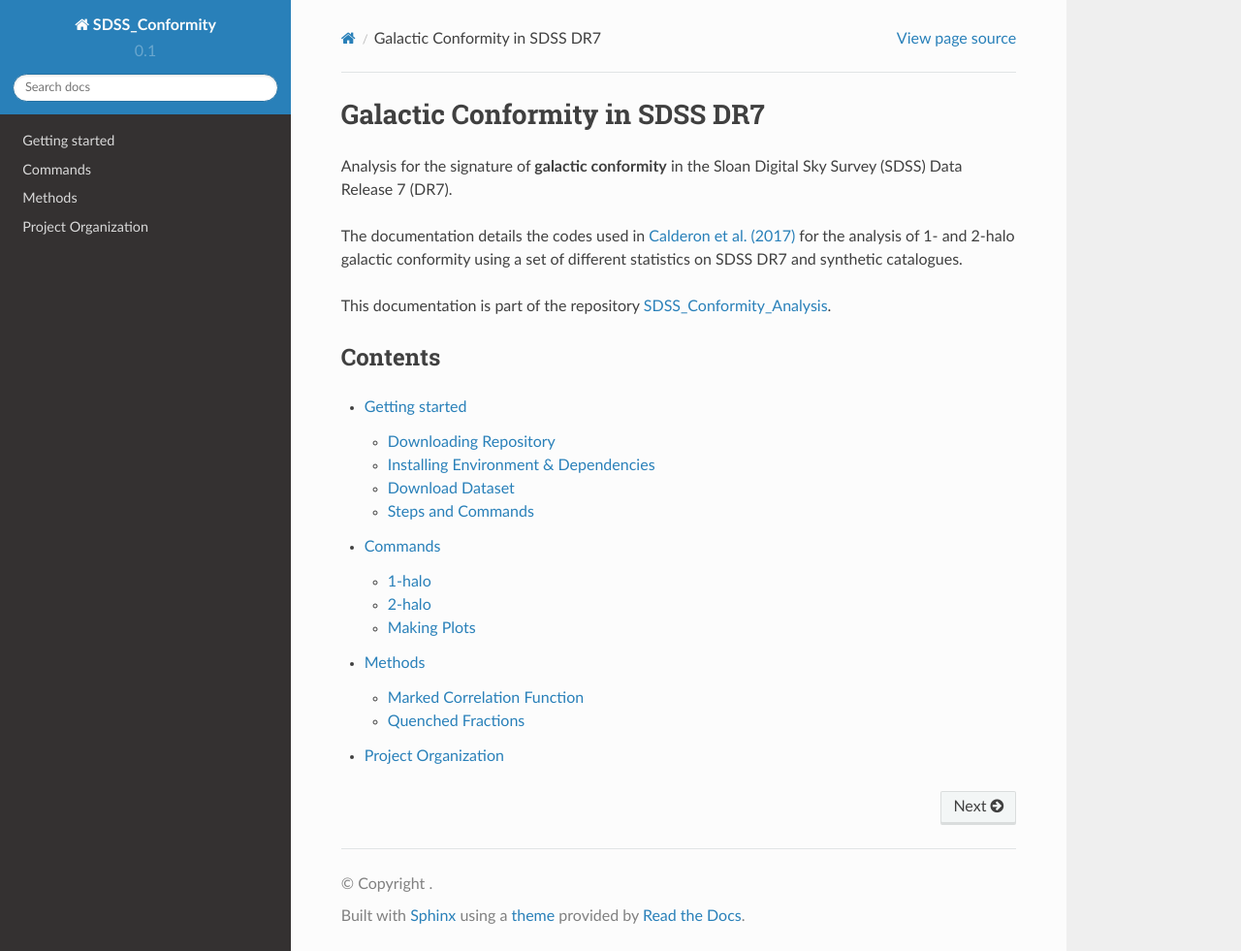
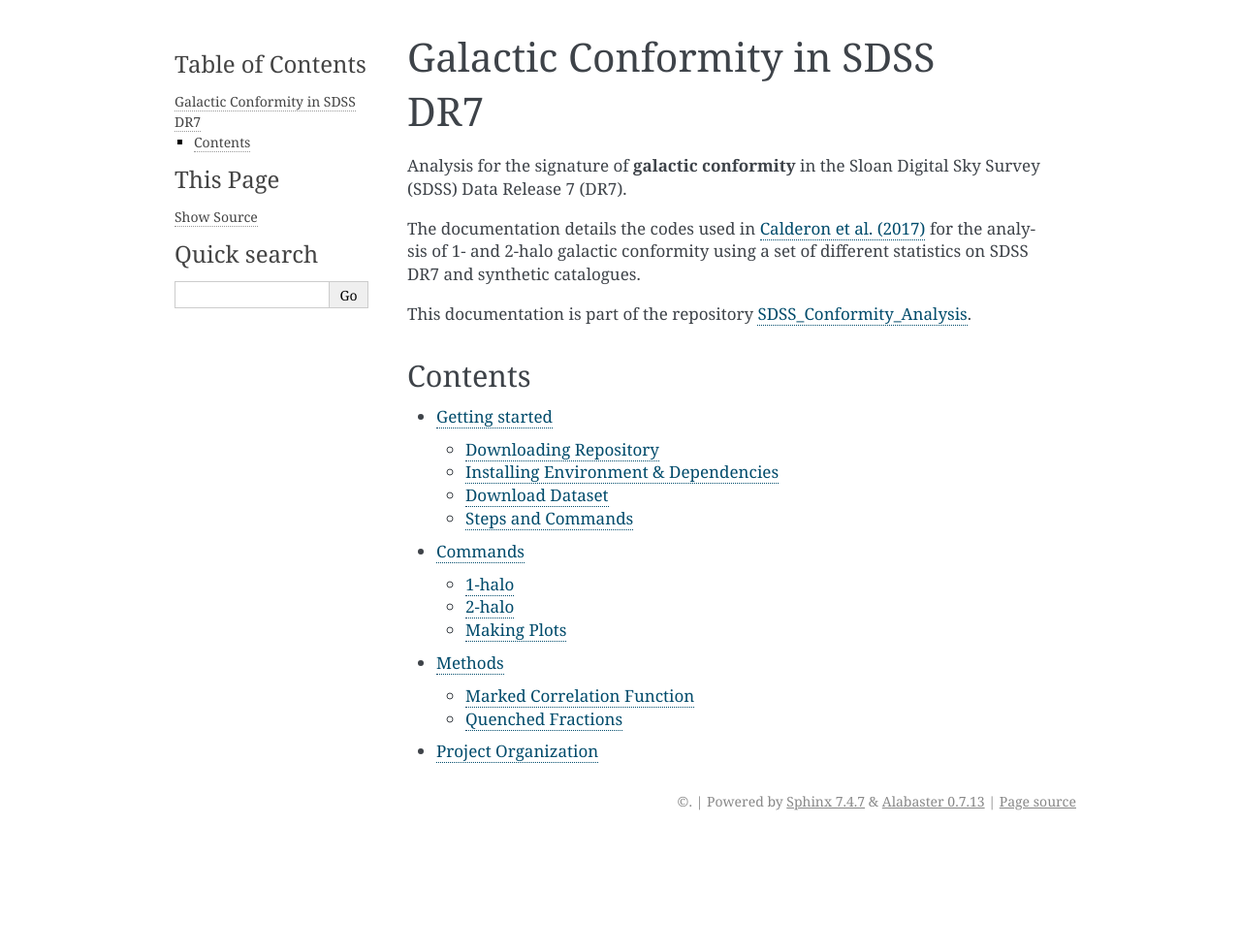
Before and after one commit to vcalderon2009/SDSS_Conformity_Analysis, a Sphinx documentation site: the page built from docs/index.rst, in a window 1280 px wide and 981 px high. Shown: the whole window at 97% size. Built offline with Sphinx 7.4.7, drawn with Linux system fonts in a browser that asks for light colours; formulas are drawn with MathJax 3.

Commit message:
Modified the Sphinx theme

```diff
--- a/docs/conf.py
+++ b/docs/conf.py
@@ -107,7 +107,7 @@
 # a list of builtin themes.
 # html_theme = 'default'
 # import sphinx_rtd_theme
-html_theme = "sphinx_rtd_theme"
+# html_theme = "sphinx_rtd_theme"
 # html_theme_path = [sphinx_rtd_theme.get_html_theme_path()]
 
 # Theme options are theme-specific and customize the look and feel of a theme
```
Also changed, not shown: docs/commands.rst (deleted, +0 -10 lines).
